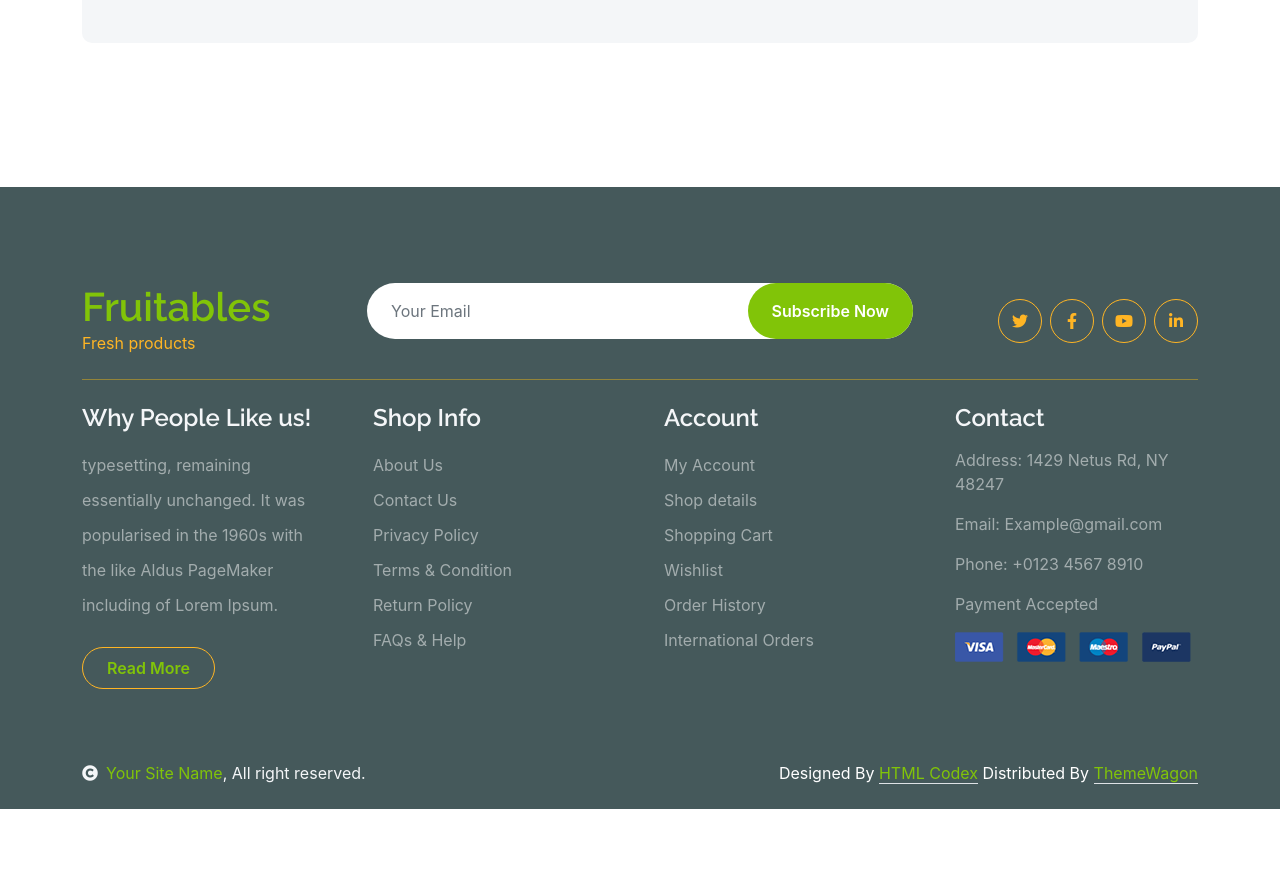
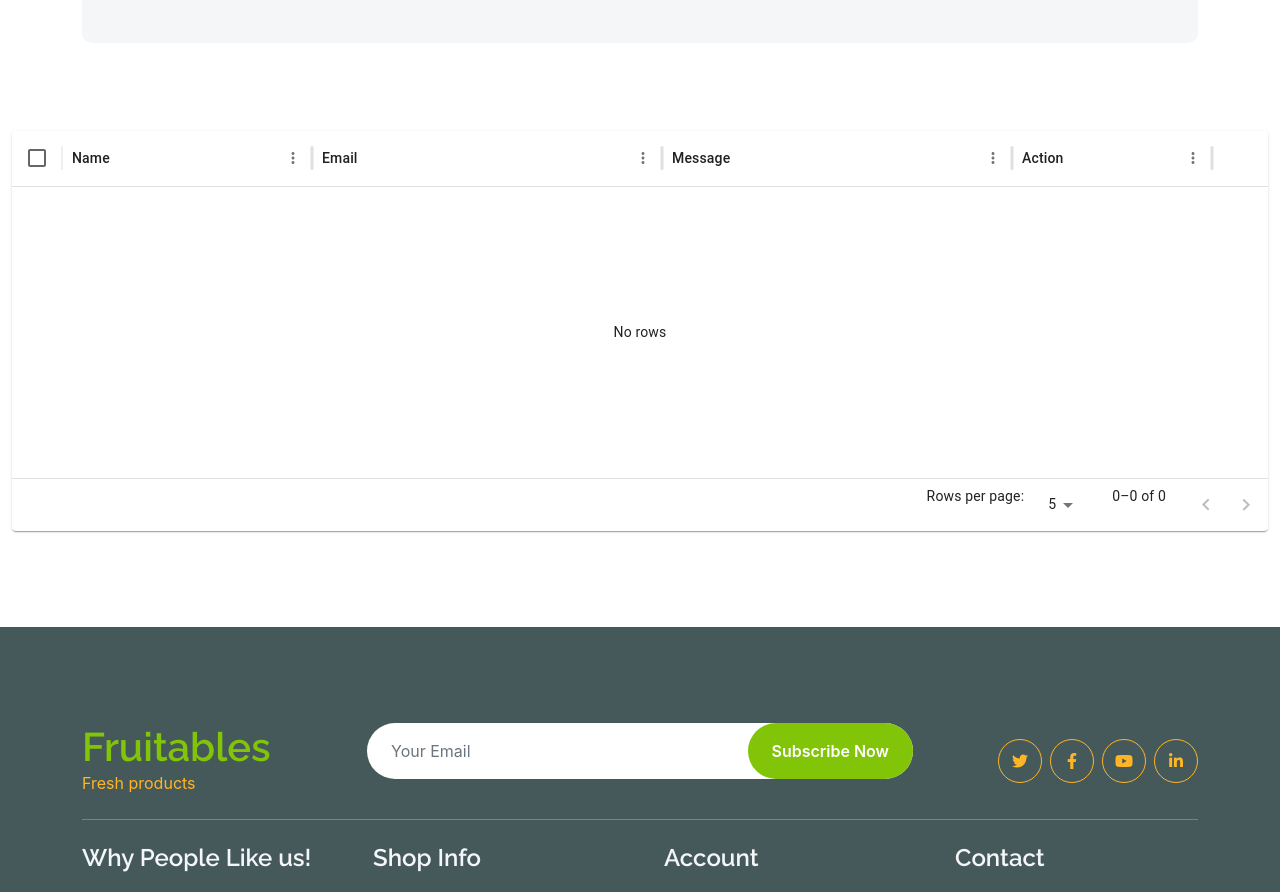
Before and after one commit to vatsalSabalpara18/fruitables, a React (Create React App) app: page /contact in a window 1280 px wide. Shown: the part 1500-2392 px from the top of the page. Before the commit the page ends 2309 px from the top, so only its background shows below. Built offline with nearby package versions, Linux system fonts and the light colour scheme.

Commit message:
HW-31-12-24-Implement contact management with local storage integration and DataGrid display

```diff
--- a/src/admin/Container/Category/Category.js
+++ b/src/admin/Container/Category/Category.js
@@ -14,7 +14,7 @@ function Category(props) {
     const [open, setOpen] = React.useState(false);
     const [categoryTable, setCategoryTable] = React.useState([]);
 
-    const getCategoryData = (data) => {
+    const getCategoryData = () => {
         const localStorageCategory = JSON.parse(localStorage.getItem('category'));
         if (localStorageCategory) {
             setCategoryTable(localStorageCategory);
--- a/src/container/Contact/Contact.js
+++ b/src/container/Contact/Contact.js
@@ -1,14 +1,63 @@
-import React from 'react';
+import React, { useEffect } from 'react';
 import { object, string } from 'yup';
 import { useFormik } from 'formik';
-import { TextField, Button } from '@mui/material';
+import { TextField, Button, Box, Paper, IconButton } from '@mui/material';
+import { DataGrid, GridDeleteIcon } from '@mui/x-data-grid';
+import EditIcon from '@mui/icons-material/Edit';
 
 function Contact(props) {
+    const [contactTable, setContactTable] = React.useState([]);
+
+    const getContactData = () => {
+        const localStorageContact = JSON.parse(localStorage.getItem('contact'));
+        if (localStorageContact) {
+            setContactTable(localStorageContact);
+        }
+    }
+
+    useEffect(() => {
+        getContactData();
+    },[]);
+
     const contactSchema = object({
         name: string().required(),
         email: string().email().required(),
         message: string().required(),
     })
+
+    const paginationModel = { page: 0, pageSize: 5 };
+
+    const columns = [
+        { field: 'name', headerName: 'Name', width: 250 },
+        { field: 'email', headerName: 'Email', width: 350 },
+        { field: 'message', headerName: 'Message', width: 350 },
+        {
+            field: 'action',
+            headerName: 'Action',
+            width: 200,
+            renderCell: (params) => (
+                <strong>
+                    <IconButton aria-label="delete" onClick={() => console.log(params.row.id)}>
+                        <GridDeleteIcon />
+                    </IconButton>
+                    <IconButton aria-label="edit" onClick={() => console.log(params.row.id)}>
+                        <EditIcon />
+                    </IconButton>
+                </strong>
+            ),
+        },
+    ];
+
+    const addContact = (data) => {
+        const contactData = JSON.parse(localStorage.getItem('contact'));
+        if (contactData) {
+            contactData.push({...data, id: +new Date()});
+            localStorage.setItem('contact', JSON.stringify(contactData));
+            setContactTable(contactData);
+        } else {
+            localStorage.setItem('contact', JSON.stringify([{...data, id: +new Date()}]));
+        }
+    }
 
     const formik = useFormik({
         initialValues: {
@@ -18,7 +67,8 @@ function Contact(props) {
         },
         validationSchema: contactSchema,
         onSubmit: (values, { resetForm }) => {
-            alert(JSON.stringify(values, null, 2));
+            // alert(JSON.stringify(values, null, 2));
+            addContact(values);
             resetForm();
         },
     });
@@ -129,6 +179,18 @@ function Contact(props) {
                         </div>
                     </div>
                 </div>
+                <Box sx={{ mt: 5 }}>
+                    <Paper sx={{ height: 400, width: '100%' }}>
+                        <DataGrid
+                            rows={contactTable}
+                            columns={columns}
+                            initialState={{ pagination: { paginationModel } }}
+                            pageSizeOptions={[5, 10]}
+                            checkboxSelection
+                            sx={{ border: 0 }}
+                        />
+                    </Paper>
+                </Box>
             </div>
             {/*Contact End*/}
 
```
